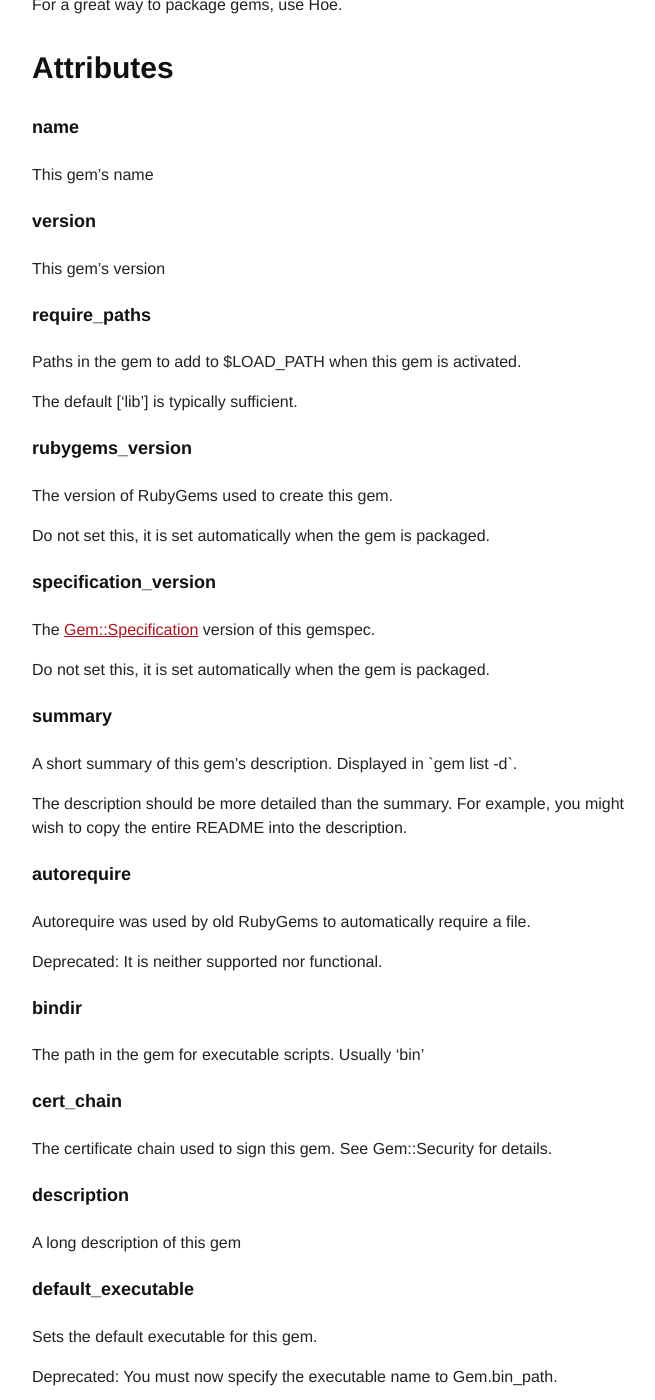
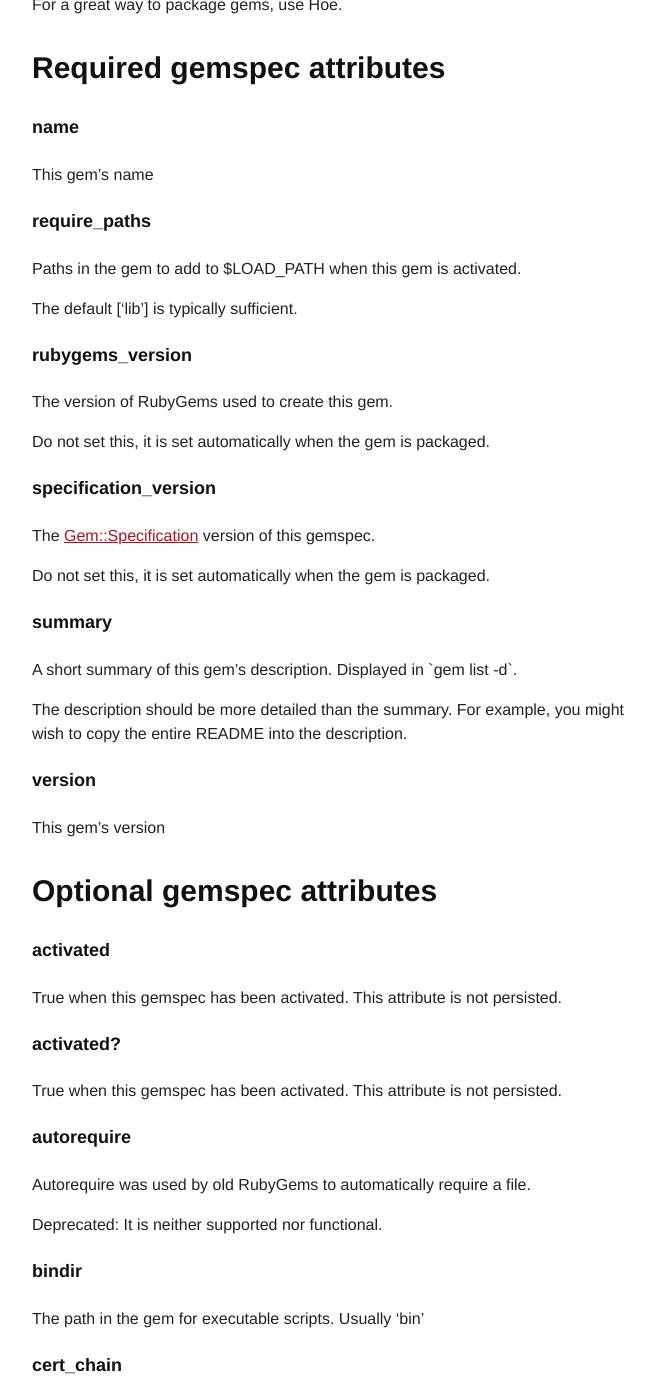
Before and after one commit to radar/guides, a Jekyll site: the page built from specification-reference.md, in a window 1280 px wide and 1400 px high, scrolled down 507 px. Shown: the whole window, without its empty margins (308-963 px from the left). Built offline with Jekyll 4.4.1, drawn with Linux system fonts in a browser that asks for light colours; some of the changed text lies outside the part shown.

```diff
--- a/specification-reference.md
+++ b/specification-reference.md
@@ -5,181 +5,154 @@ previous: /command-reference
 next: /rubygems-org-api
 ---
 
-<p>
-The <a href="Specification.html">Specification</a> class contains the
+
+<p>The <a href="Specification.html">Specification</a> class contains the
 metadata for a <a href="../Gem.html">Gem</a>.  Typically defined in a
-.gemspec file or a Rakefile, and looks like this:
-</p>
-<pre>
-  spec = Gem::Specification.new do |s|
-    s.name = 'example'
-    s.version = '1.0'
-    s.summary = 'Example gem specification'
-    ...
-  end
-</pre>
-<p>
-For a great way to package gems, use Hoe.
-</p>
+.gemspec file or a Rakefile, and looks like this:</p>
 
-# Attributes
+<pre>spec = Gem::Specification.new do |s|
+  s.name = 'example'
+  s.version = '1.0'
+  s.summary = 'Example gem specification'
+  ...
+end</pre>
+
+<p>For a great way to package gems, use Hoe.</p>
+
+
+
+
+
+
+
+# Required gemspec attributes
+
+
+
+
+
 
 ## name
 
-<p>
-This gem&#8217;s name
-</p>
+<p>This gem’s name</p>
+
+## require_paths
+
+<p>Paths in the gem to add to $LOAD_PATH when this gem is activated.</p>
+
+<p>The default [‘lib’] is typically sufficient.</p>
+
+## rubygems_version
+
+<p>The version of RubyGems used to create this gem.</p>
+
+<p>Do not set this, it is set automatically when the gem is packaged.</p>
+
+## specification_version
+
+<p>The <a href="Specification.html">Gem::Specification</a> version of this
+gemspec.</p>
+
+<p>Do not set this, it is set automatically when the gem is packaged.</p>
+
+## summary
+
+<p>A short summary of this gem’s description.  Displayed in `gem list -d`.</p>
+
+<p>The description should be more detailed than the summary.  For example, you
+might wish to copy the entire README into the description.</p>
 
 ## version
 
-<p>
-This gem&#8217;s version
-</p>
+<p>This gem’s version</p>
 
-## require_paths
 
-<p>
-Paths in the gem to add to $LOAD_PATH when this gem is activated.
-</p>
-<p>
-The default [&#8216;lib&#8217;] is typically sufficient.
-</p>
 
-## rubygems_version
+# Optional gemspec attributes
 
-<p>
-The version of RubyGems used to create this gem.
-</p>
-<p>
-Do not set this, it is set automatically when the gem is packaged.
-</p>
 
-## specification_version
 
-<p>
-The <a href="Specification.html">Gem::Specification</a> version of this
-gemspec.
-</p>
-<p>
-Do not set this, it is set automatically when the gem is packaged.
-</p>
 
-## summary
 
-<p>
-A short summary of this gem&#8217;s description.  Displayed in `gem list
--d`.
-</p>
-<p>
-The description should be more detailed than the summary.  For example, you
-might wish to copy the entire README into the description.
-</p>
+
+## activated
+
+<p>True when this gemspec has been activated. This attribute is not persisted.</p>
+
+## activated?
+
+<p>True when this gemspec has been activated. This attribute is not persisted.</p>
 
 ## autorequire
 
-<p>
-Autorequire was used by old RubyGems to automatically require a file.
-</p>
-<p>
-Deprecated: It is neither supported nor functional.
-</p>
+<p>Autorequire was used by old RubyGems to automatically require a file.</p>
+
+<p>Deprecated: It is neither supported nor functional.</p>
 
 ## bindir
 
-<p>
-The path in the gem for executable scripts.  Usually &#8216;bin&#8217;
-</p>
+<p>The path in the gem for executable scripts.  Usually ‘bin’</p>
 
 ## cert_chain
 
-<p>
-The certificate chain used to sign this gem.  See Gem::Security for
-details.
-</p>
+<p>The certificate chain used to sign this gem.  See Gem::Security for
+details.</p>
+
+## default_executable
+
+<p>Sets the default executable for this gem.</p>
+
+<p>Deprecated: You must now specify the executable name to  Gem.bin_path.</p>
 
 ## description
 
-<p>
-A long description of this gem
-</p>
-
-## default_executable
-
-<p>
-Sets the default executable for this gem.
-</p>
-<p>
-Deprecated: You must now specify the executable name to  Gem.bin_path.
-</p>
+<p>A long description of this gem</p>
 
 ## email
 
-<p>
-A contact email for this gem
-</p>
-<p>
-If you are providing multiple authors and multiple emails they should be in
-the same order such that:
-</p>
-<pre>
-  Hash[*spec.authors.zip(spec.emails).flatten]
-</pre>
-<p>
-Gives a hash of author name to email address.
-</p>
+<p>A contact email for this gem</p>
+
+<p>If you are providing multiple authors and multiple emails they should be in
+the same order such that:</p>
+
+<pre>Hash[*spec.authors.zip(spec.emails).flatten]</pre>
+
+<p>Gives a hash of author name to email address.</p>
 
 ## homepage
 
-<p>
-The URL of this gem&#8217;s home page
-</p>
+<p>The URL of this gem’s home page</p>
 
 ## loaded
 
-<p>
-True when this gemspec has been activated. This attribute is not persisted.
-</p>
+<p>True when this gemspec has been activated. This attribute is not persisted.</p>
 
-## activated
+## loaded?
 
-<p>
-True when this gemspec has been activated. This attribute is not persisted.
-</p>
+<p>True when this gemspec has been activated. This attribute is not persisted.</p>
 
 ## loaded_from
 
-<p>
-Path this gemspec was loaded from.  This attribute is not persisted.
-</p>
+<p>Path this gemspec was loaded from.  This attribute is not persisted.</p>
 
 ## post_install_message
 
-<p>
-A message that gets displayed after the gem is installed
-</p>
+<p>A message that gets displayed after the gem is installed</p>
 
 ## required_ruby_version
 
-<p>
-The version of ruby required by this gem
-</p>
+<p>The version of ruby required by this gem</p>
 
 ## required_rubygems_version
 
-<p>
-The RubyGems version required by this gem
-</p>
+<p>The RubyGems version required by this gem</p>
 
 ## rubyforge_project
 
-<p>
-The rubyforge project this gem lives under.  i.e. RubyGems&#8217; <a
-href="Specification.html#rubyforge_project">rubyforge_project</a> is
-&#8220;rubygems&#8221;.
-</p>
+<p>The rubyforge project this gem lives under.  i.e. RubyGems’ <a
+href="Specification.html#attribute-i-rubyforge_project">rubyforge_project</a>
+is “rubygems”.</p>
 
 ## signing_key
 
-<p>
-The key used to sign this gem.  See Gem::Security for details.
-</p>
+<p>The key used to sign this gem.  See Gem::Security for details.</p>
```
Also changed, not shown: 2 other files.
